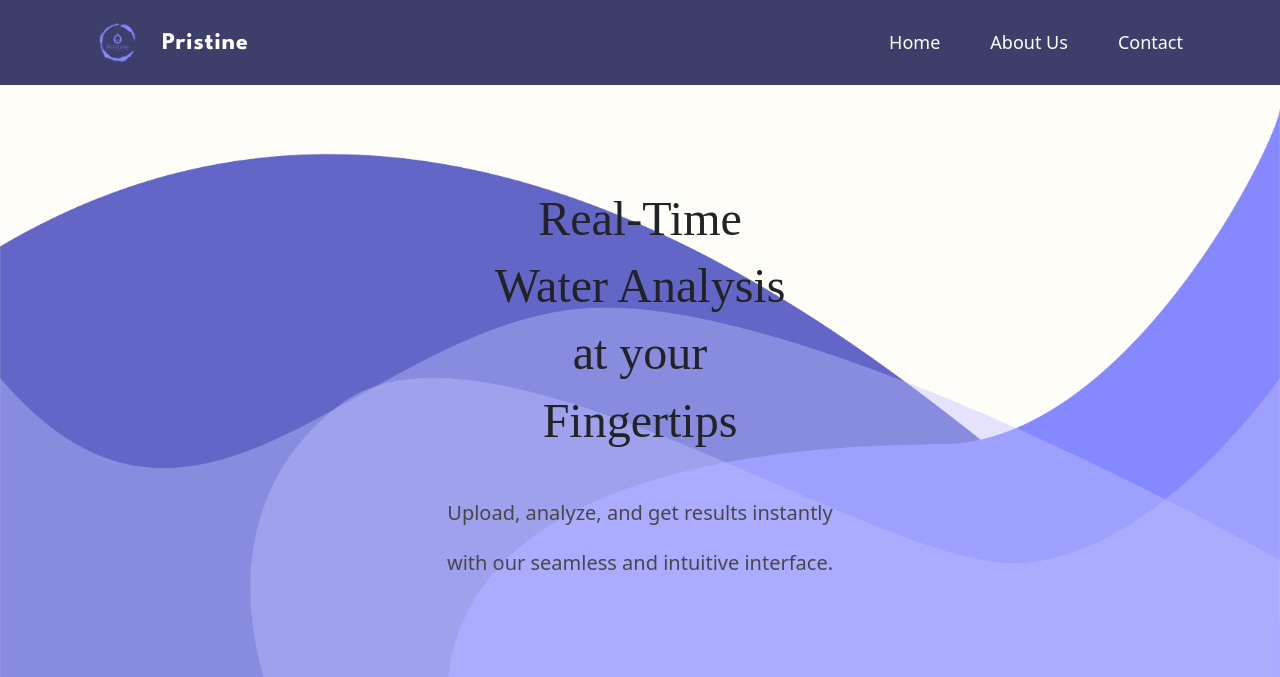
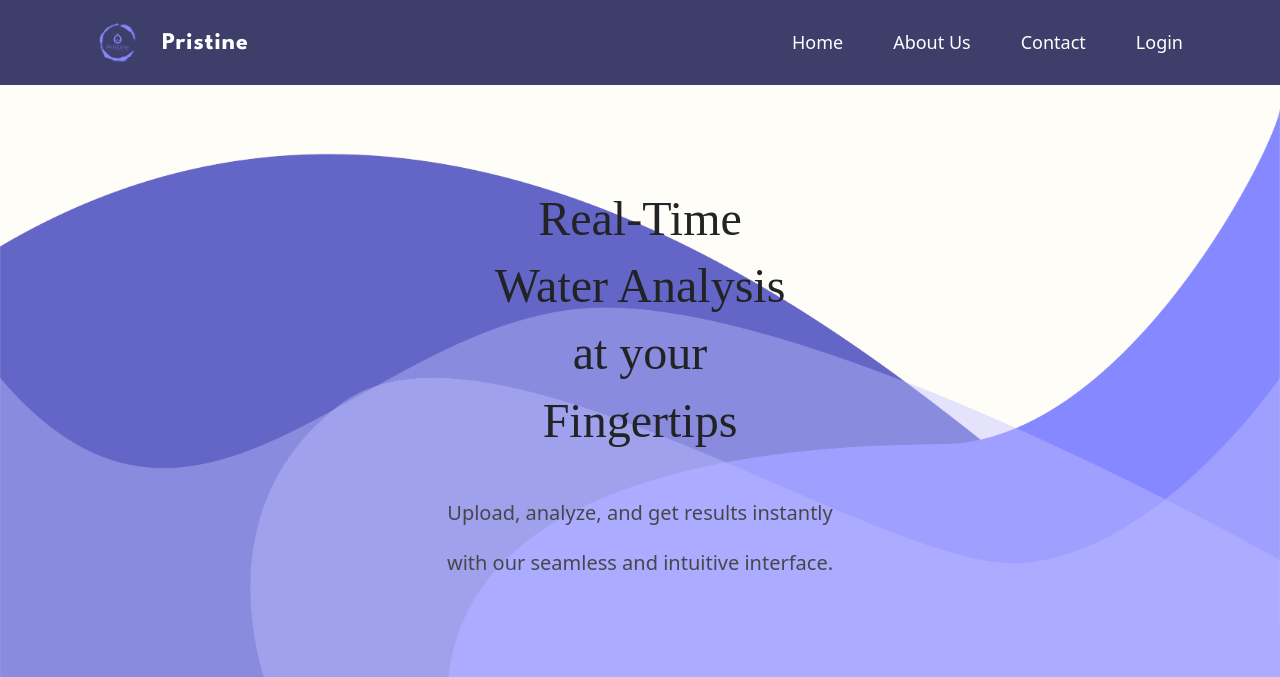
Before and after one commit to Saad1926Q/flask-image-handling, a Flask app: page / in a window 1280 px wide. Shown: the top 677 px of the page. Run offline with Flask 3, Linux system fonts and the light colour scheme; some libraries are stand-ins or nearby versions; some web fonts are replaced.

Commit message:
added auth ui

```diff
--- a/index2.html
+++ b/index2.html
@@ -44,6 +44,7 @@
                 <li><a href="/" class="active">Home</a></li>
                 <li><a href="#about">About Us</a></li>
                 <li><a href="#contact">Contact</a></li>
+                <li class="btn-popup"><a href="#" id="loginBtn">Login</a></li>
             </ul>
         </nav>
     </div>
@@ -68,6 +69,57 @@
                 </div>
             </div>
         </section>
+<!-- login/signup popup  -->
+<div class="wrapper">
+    <span class="icon-close"><ion-icon name="close-circle-outline"></ion-icon></span>
+    <div class="form-box login">
+        <h2>Login</h2>
+        <form action="#">
+            <div class="input-box">
+                <span class="icon"><ion-icon name="mail-outline"></ion-icon></span>
+                <input type="email"required>
+                <label>Email</label>
+            </div>
+            <div class="input-box">
+                <span class="icon"><ion-icon name="lock-closed-outline"></ion-icon></span>
+                <input type="password"required>
+                <label>Password</label>
+            </div>
+            <div class="remember-forget">
+                <label><input type="checkbox">Remember Me</label>
+                <a href="#">Forgot Password?</a>
+            </div>
+            <button type="submit" class="btn-submit">Login</button>
+            <div class="register-login">
+                <p>Don't have an account? <a href="#" class="register-link">Sign up</a></p>
+            </div>
+        </form>
+    </div>
+    <div class="form-box register">
+        <h2>Register</h2>
+        <form action="#">
+            <div class="input-box">
+                <span class="icon"><ion-icon name="mail-outline"></ion-icon></span>
+                <input type="email"required>
+                <label>Email</label>
+            </div>
+            <div class="input-box">
+                <span class="icon"><ion-icon name="person-outline"></ion-icon></span>
+                <input type="text"required>
+                <label>Username</label>
+            </div>
+            <div class="input-box">
+                <span class="icon"><ion-icon name="lock-closed-outline"></ion-icon></span>
+                <input type="password"required>
+                <label>Password</label>
+            </div>
+            <button type="submit" class="btn-submit">Register</button>
+            <div class="register-login">
+                <p>Have an account? <a href="#" class="login-link">Login</a></p>
+            </div>
+        </form>
+    </div>
+ </div>
 
 <!-- Test Water Section -->
 <section class="test-water-section">
@@ -217,6 +269,26 @@ button.addEventListener('click', (event) => {
         }, 3000);
     }
 });
+
+const wrapper=document.querySelector(".wrapper");
+const loginLink=document.querySelector(".login-link");
+const registerLink=document.querySelector(".register-link");
+
+registerLink.addEventListener('click',()=>{
+  wrapper.classList.add('active');
+})
+loginLink.addEventListener('click',()=>{
+  wrapper.classList.remove('active');
+})
+const loginBtn=document.getElementById("loginBtn");
+
+loginBtn.addEventListener('click',()=>{
+  wrapper.classList.add("active-popup")
+})
+const iconClose=document.querySelector('.icon-close')
+iconClose.addEventListener('click',()=>{
+  wrapper.classList.remove("active-popup")
+})
     </script>
         <script src="https://cdn.jsdelivr.net/npm/bootstrap@5.3.3/dist/js/bootstrap.bundle.min.js" integrity="sha384-YvpcrYf0tY3lHB60NNkmXc5s9fDVZLESaAA55NDzOxhy9GkcIdslK1eN7N6jIeHz" crossorigin="anonymous"></script>
 </body>
--- a/models/model.py
+++ b/models/model.py
@@ -3,7 +3,7 @@ import cv2
 
 class Model():
     def __init__(self):
-        self.model=tf.keras.models.load_model(r'C:\Users\ASUS USER\xylem-pristine-website\water_pred_03.h5')
+        self.model=tf.keras.models.load_model(r'/home/saad-ahmed-siddiqui/xylem-pristine-website/water_pred_03.h5')
 
     def image_to_feature_vector(self,image_path, size=(128, 128)):
       # Load the image using OpenCV
--- a/static/styles.css
+++ b/static/styles.css
@@ -72,7 +72,182 @@ body {
     color: #e0e0e0; /* Slightly lighter color on hover */
 }
 
+/* Login section  */
+.wrapper{
+    position: absolute;
+    top: 20%;
+    left: 39%;
+    transform: translate(-50%, -50%);
+    z-index: 9999;
+    width: 400px;
+    height: 440px;
+    background: transparent;
+    border: 2px solid rgba(255,255,255,0.5);
+    border-radius: 20px;
+    backdrop-filter: blur(20px);
+    box-sizing: 0 0 30x rgba(0,0,0,.5);
+    display: flex;
+    justify-content: center;
+    align-items: center;
+    overflow: hidden;
+    transform: scale(0);
+    transition: transform,height 0.2s ease;
+}
+.wrapper .form-box.login{
+    transition: transform 0.2s ease;
+    transform: translateX(0);
+}
+.wrapper.active .form-box.login{
+    transition: none;
+    transform: translateX(-400px);
+}
+.wrapper.active .form-box.register{
+    transition: none;
+    transform: translateX(0);
+}
+.wrapper .form-box.register{
+    position: absolute;
+    transition: none;
+    transform: translateX(400px);
+}
+.wrapper.active{
+    height: 520px;
+}
+.wrapper.active-popup{
+    transform: scale(1);
+}
+.wrapper .icon-close{
+    position: absolute;
+    top: 0;
+    right: 0;
+    height: 45px;
+    width: 45px;
+    background-color: #162938;
+    font-size: 2em;
+    color: #fff;
+    display: flex;
+    align-items: center;
+    justify-content: center;
+    overflow: hidden;
+    border-bottom-left-radius: 20px;
+    border-top-right-radius: 20px;
+    cursor: pointer;
+    z-index: 1;
+}
+.wrapper .form-box{
+    width: 100%;
+    padding: 40px;
+}
 
+.form-box h2{
+    font-size: 2em;
+    color: #162938;
+    text-align: center;
+}
+.input-box{
+    position: relative;
+    width: 100%;
+    height: 50px;
+    border-bottom: 2px solid #162938;
+    margin: 30px 0;
+}
+.input-box label{
+   position: absolute;
+   top: 50%;
+   left: 5px;
+   transform: translateY(-50%);
+   font-size: 1em;
+   color: #162938;
+   font-weight: 500;
+   pointer-events: none;
+   transition: 0.3s;
+}
+.input-box input{
+    width: 100%;
+    height: 100%;
+    background: transparent;
+    border: none;
+    outline: none;
+    font-size: 1em;
+    color: #fff;
+    font-weight: 500;
+    padding: 0 35px 0 5px;
+}
+.input-box .icon{
+    position: absolute;
+    right: 8px;
+    font-size: 1.2em;
+    color: #162938;
+    line-height: 57px;
+
+}
+
+.input-box{
+    position: relative;
+    width: 100%;
+    height: 50px;
+    border-radius: 2px solid #162938;
+}
+
+.input-box input:focus~label,
+.input-box input:valid~label {
+    top: -5px; /* Keep the label at the top */
+    font-size: 0.85em; /* Optional: slightly reduce the label size */
+    color: #162938; /* Keep the color consistent */
+}
+
+/* Ensure labels stay at the top even when the input is filled */
+.input-box input:not(:placeholder-shown)~label {
+    top: -5px; /* Keep the label at the top */
+    font-size: 0.85em; /* Optional: slightly reduce the label size */
+    color: #162938; /* Keep the color consistent */
+}
+.remember-forget{
+    font-size: .9em;
+    color: #162938;
+    font-weight: 600;
+    margin: -15px 0 15px;
+    display: flex;
+    justify-content: space-between;
+}
+.remember-forget label input{
+    accent-color: #162938;
+    margin-right: 3px;
+}
+.remember-forget a{
+    color: #162938;
+    text-decoration: none;
+}
+.remember-forget a:hover{
+    text-decoration: underline;
+}
+.btn-submit{
+    width: 100%;
+    height: 45px;
+    background: #162938;
+    border: none;
+    outline: none;
+    border-radius: 6px;
+    cursor: pointer;
+    font-size: 1em;
+    color: #ffffff;
+    font-weight: 500;
+}
+.register-login{
+    font-size: .9em;
+    color: #162938;
+    text-align: center;
+    font-weight: 500;
+    margin: 25px 0 10px;
+}
+.register-login p a{
+    color: #162938;
+    text-decoration: none;
+    font-weight: 600;
+}
+.register-login p a:hover{
+    text-decoration: underline;
+}
 /* Hero Section */
 .hero-section {
     background-image: url('Untitled\ design.png'); /* Replace with your image path */
```
Also changed, not shown: static/clean1.jpeg (added), static/gandi1.jpeg (added), static/image_147.png (added), 1 other file.
